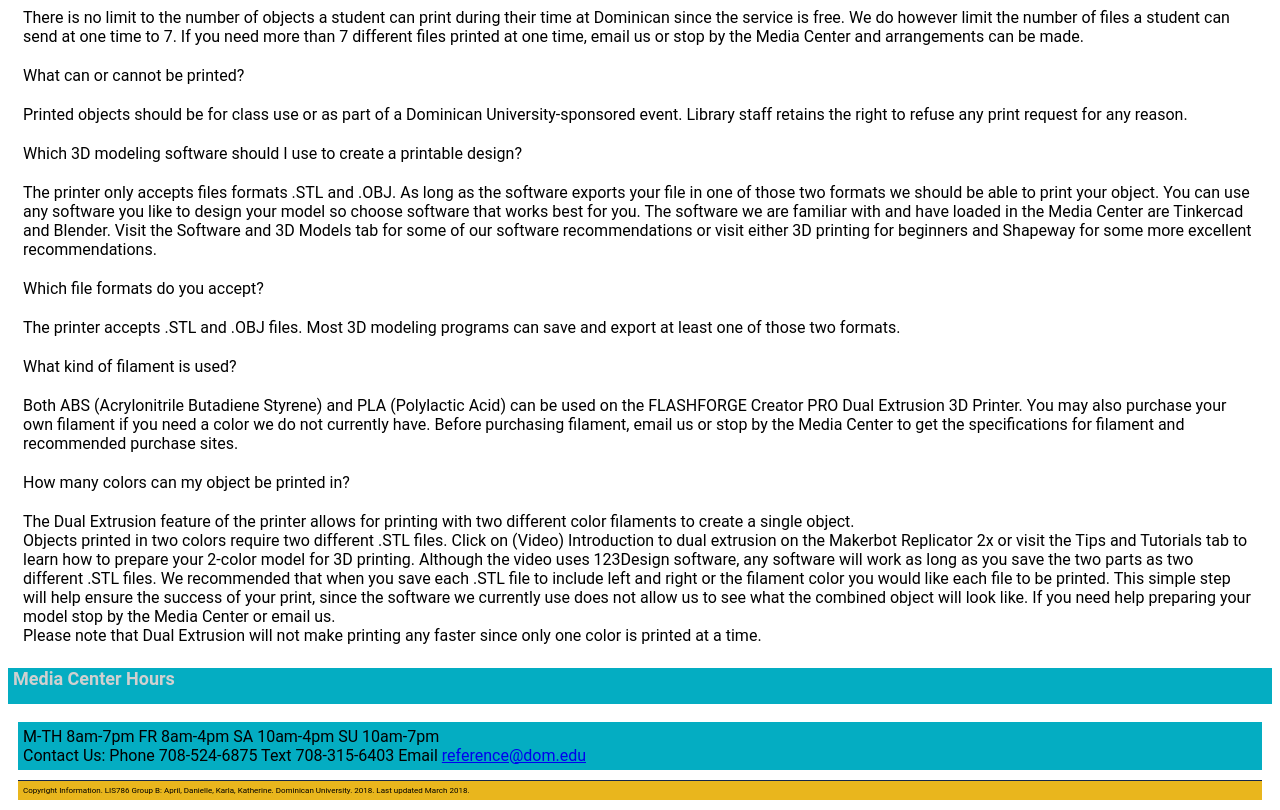
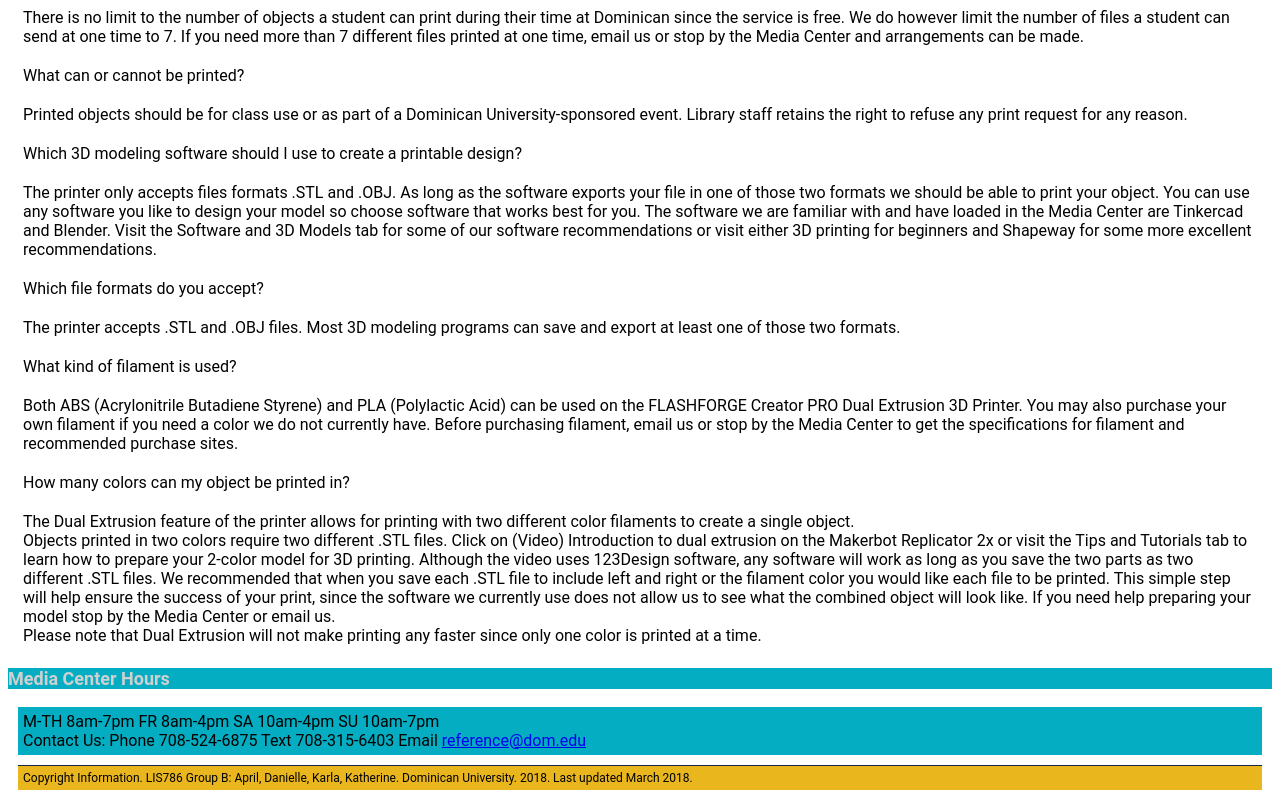
Before and after one commit to PeasantQueen/wk12-microsite, a plain HTML site: page index.html in a window 1280 px wide. Shown: the part 1866-2676 px from the top of the page. Drawn offline with Linux system fonts and the light colour scheme.

Commit message:
Update Bstyle.css

```diff
--- a/Bstyle.css
+++ b/Bstyle.css
@@ -1,7 +1,8 @@
-body { font-size:16px; font-family: Roboto,Courier,Times New Roman;}
+body { font-size:16px; font-family: Roboto,Arial,Times New Roman;}
 p {padding:5px; margin:10px;}
 h1 {color: #d0d0d0; background-color: #14264c; font-size:36px;}
-h2 {color: #d0d0d0; background-color: #f65934; font-size:24px;}
-h3 {color: #d0d0d0; background-color: #04adc2; padding: 0px 15px 15px 5px; font-size: 18px;}
+h2 {color: #f65934; background-color: #d0d0d0; font-size:24px;}
+h3 {color: #d0d0d0; background-color: #04adc2; font-size: 18px;}
+.nav {background-color:#f65934; font-size:24px; padding: 5px; margin:2px;}
 .footer {background-color: #04adc2;}
-.copyright {background-color: #e9b61d; font-size:8px; border-top-color: #14264c; border-top-width:1px; border-top-style: solid;}
+.copyright {background-color: #e9b61d; font-size:12px; border-top-color: #14264c; border-top-width:1px; border-top-style: solid;}
```
